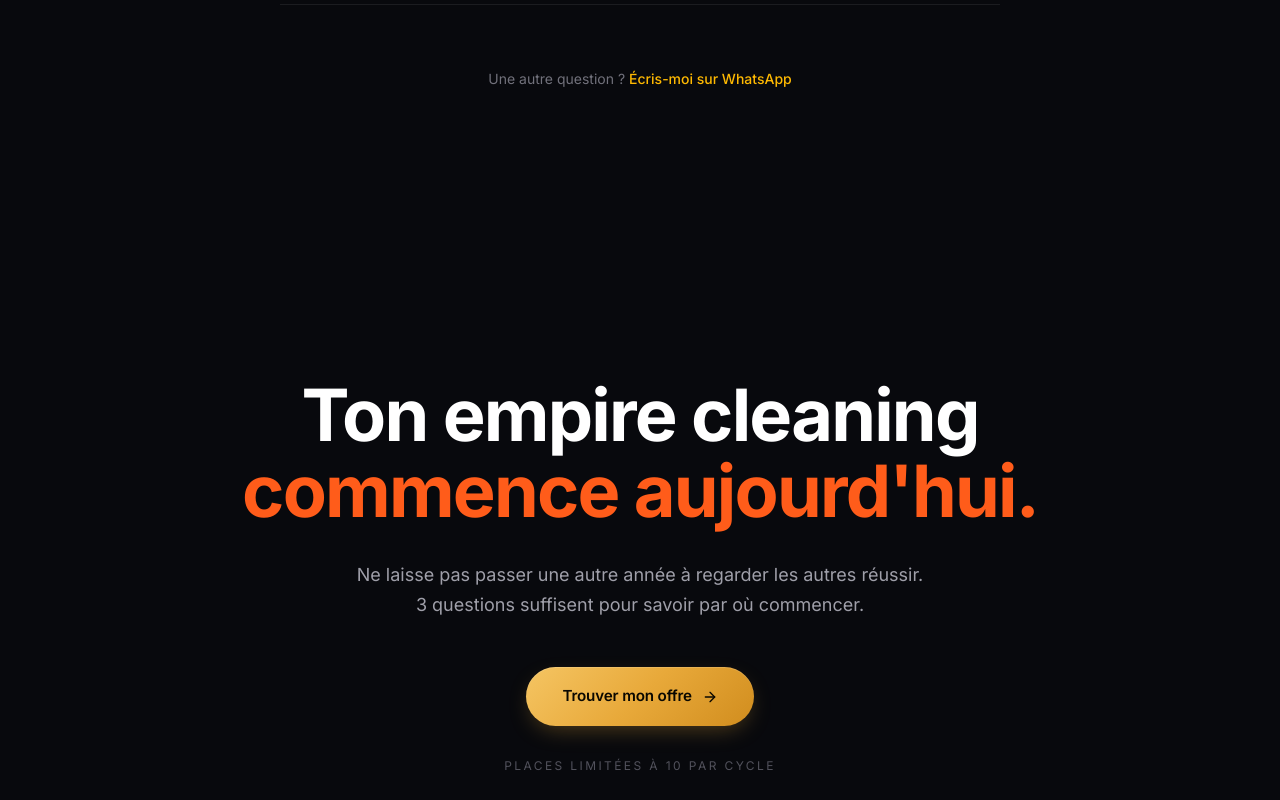
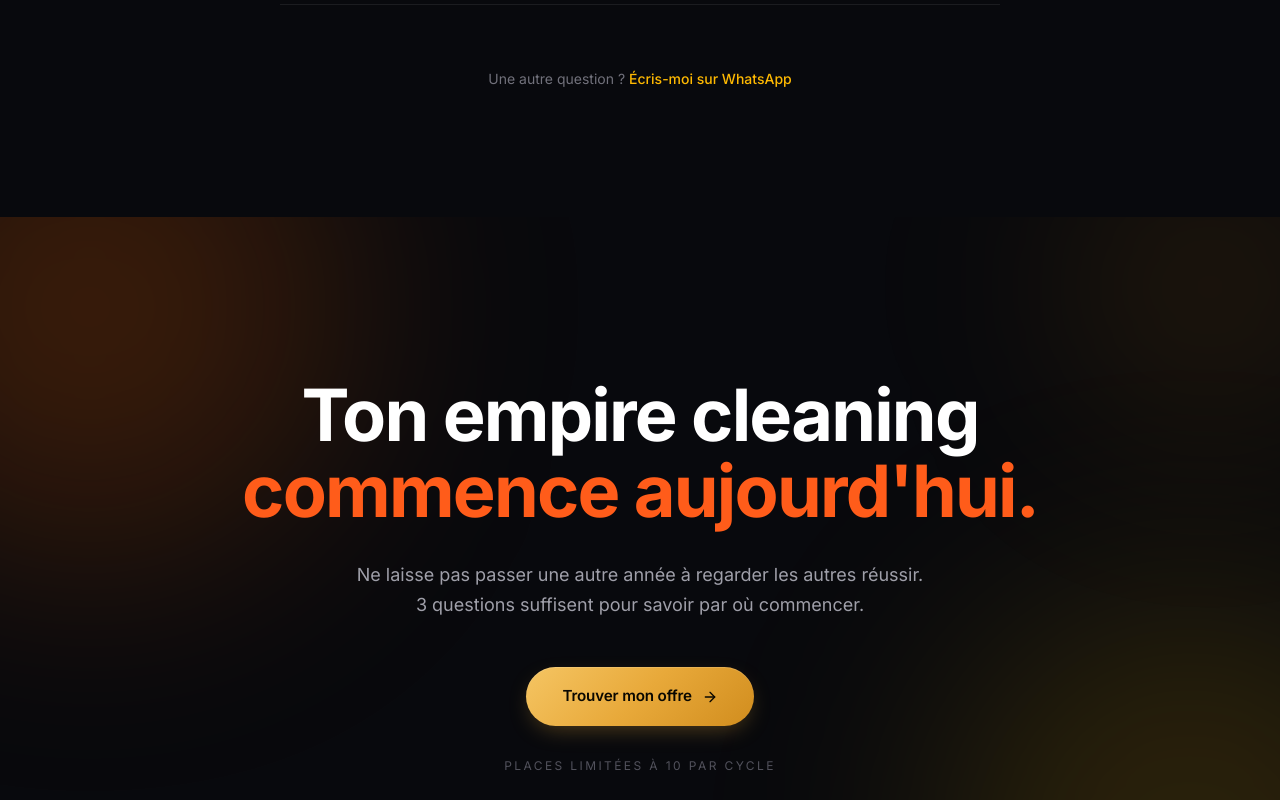
Before and after one commit to PATAWALA/Entreprendre-Sans-Filtre-Bossladygerlicia, a Next.js app: page / in a window 1280 px wide. Shown: the part 9480-10280 px from the top of the page. Built offline with nearby package versions, Linux system fonts and the light colour scheme.

Commit message:
984 upfate

```diff
--- a/src/components/sections/final-cta.tsx
+++ b/src/components/sections/final-cta.tsx
@@ -6,8 +6,24 @@ import { ArrowRight } from "lucide-react";
 
 export default function FinalCTA() {
   return (
-    <section className="relative py-32 sm:py-40">
-      <div className="mx-auto max-w-4xl px-6 text-center">
+    <section className="relative overflow-hidden py-32 sm:py-40">
+      {/* ═══════════════════════════════════════════
+          HALOS DÉGRADÉS DANS LES ANGLES
+          ═══════════════════════════════════════════ */}
+
+      {/* Halo ORANGE — Coin haut gauche */}
+      <div className="pointer-events-none absolute -left-40 -top-40 h-[500px] w-[500px] rounded-full bg-orange-500/20 blur-[120px]" />
+
+      {/* Halo OR — Coin bas droit */}
+      <div className="pointer-events-none absolute -bottom-40 -right-40 h-[500px] w-[500px] rounded-full bg-amber-400/15 blur-[120px]" />
+
+      {/* Halo AMBRE — Coin haut droit (discret) */}
+      <div className="pointer-events-none absolute -right-20 -top-20 h-[300px] w-[300px] rounded-full bg-amber-500/10 blur-[100px]" />
+
+      {/* Grille subtile */}
+      <div className="pointer-events-none absolute inset-0 bg-grid opacity-15" />
+
+      <div className="relative mx-auto max-w-4xl px-6 text-center">
         {/* ═══════════════════════════════════════════
             TITRE MASSIF
             ═══════════════════════════════════════════ */}
```
